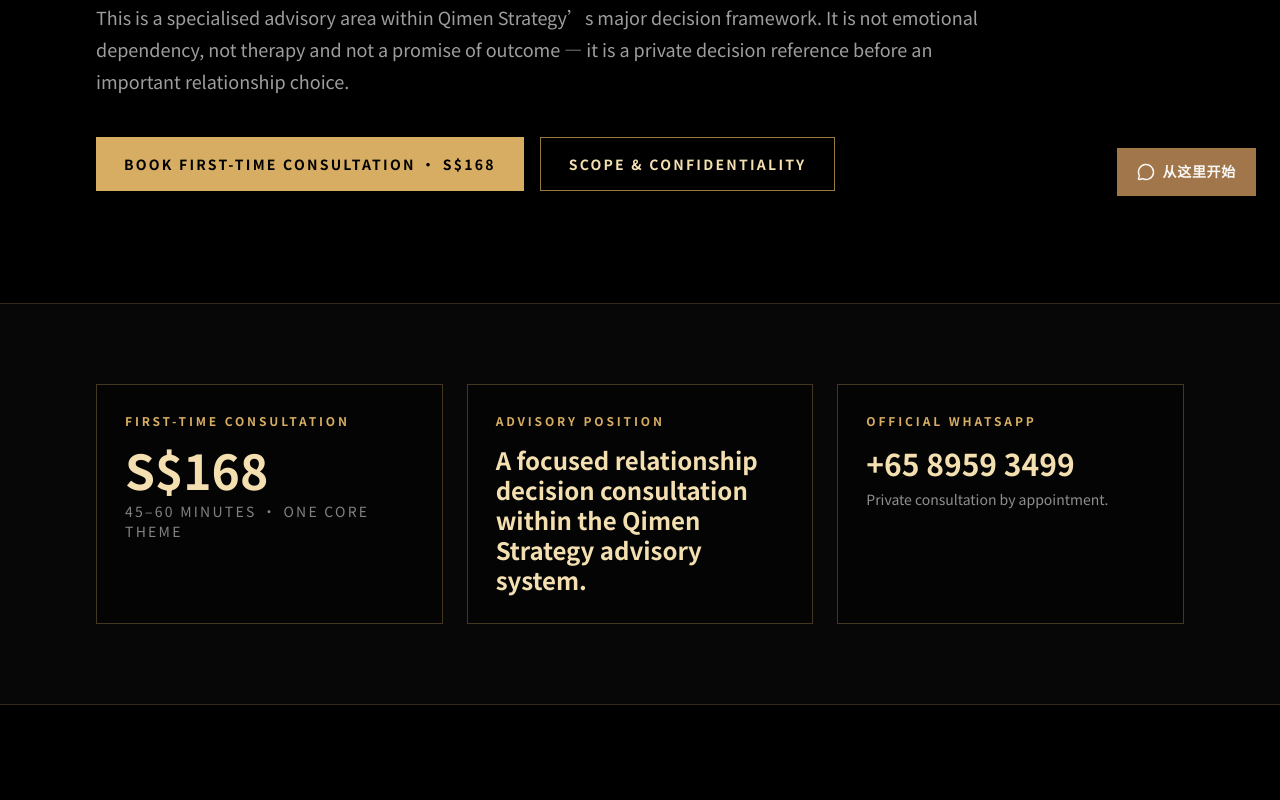
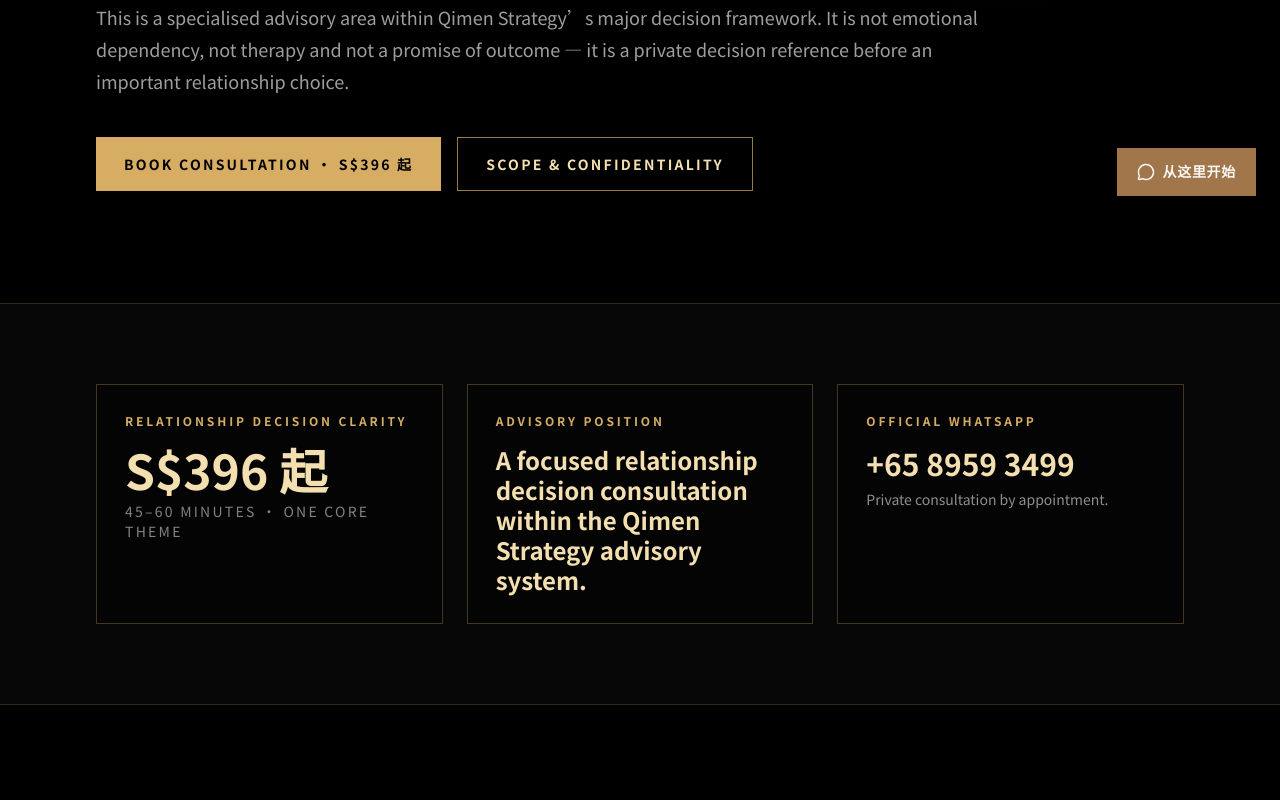
Before and after one commit to BODHIWONG/qmfeng-website, a Next.js app: page /relationship-clarity-reading-singapore in a window 1280 px wide. Shown: the part 580-1380 px from the top of the page. Built offline with nearby package versions, Linux system fonts and the light colour scheme.

Commit message:
Remove S$168 pricing from relationship clarity page

```diff
--- a/app/relationship-clarity-reading-singapore/page.tsx
+++ b/app/relationship-clarity-reading-singapore/page.tsx
@@ -57,7 +57,7 @@
 ];
 
 const boundaryRules = [
-  "One first-time session focuses on one core relationship decision theme.",
+  "One entry session focuses on one core relationship decision theme.",
   "The session provides decision reference; it does not guarantee reconciliation, marriage or a specific outcome.",
   "We do not provide emotional dependency, surveillance, manipulation or privacy-intrusive requests.",
   "Legal, medical and clinical psychological matters should be handled by qualified professionals.",
@@ -67,8 +67,8 @@
 
 const serviceLevels = [
   {
-    title: "First-Time Relationship Decision Clarity",
-    price: "S$168",
+    title: "Relationship Decision Clarity",
+    price: "S$396 起",
     detail: "45–60 minutes · one core relationship decision theme · no written report",
   },
   {
@@ -134,7 +134,7 @@
                   rel="noopener noreferrer"
                   className="inline-flex items-center justify-center bg-[#d6ad63] px-7 py-4 text-sm font-bold uppercase tracking-[0.16em] text-black transition hover:bg-[#f4dfb0]"
                 >
-                  Book First-Time Consultation · S$168
+                  Book Consultation · S$396 起
                 </a>
                 <a
                   href="#scope"
@@ -149,8 +149,8 @@
           <section className="border-y border-[#d6ad63]/20 bg-[#070707] px-4 py-16 md:py-20">
             <div className="container mx-auto grid max-w-6xl gap-6 md:grid-cols-3">
               <div className="border border-[#d6ad63]/30 bg-black/40 p-7">
-                <p className="text-xs font-bold uppercase tracking-[0.24em] text-[#d6ad63]">First-Time Consultation</p>
-                <p className="mt-4 text-5xl font-bold text-[#f4dfb0]">S$168</p>
+                <p className="text-xs font-bold uppercase tracking-[0.24em] text-[#d6ad63]">Relationship Decision Clarity</p>
+                <p className="mt-4 text-5xl font-bold text-[#f4dfb0]">S$396 起</p>
                 <p className="mt-2 text-sm uppercase tracking-[0.16em] text-white/50">45–60 minutes · one core theme</p>
               </div>
               <div className="border border-[#d6ad63]/30 bg-black/40 p-7">
@@ -291,7 +291,7 @@
                 See the situation clearly before you decide.
               </h2>
               <p className="mx-auto mt-6 max-w-3xl text-base leading-8 text-white/68 md:text-lg">
-                First-Time Relationship Decision Clarity: S$168 / 45–60 minutes. One core decision theme. Private consultation by appointment in Singapore.
+                Relationship Decision Clarity: From S$396 / 45–60 minutes. One core decision theme. Private consultation by appointment in Singapore.
               </p>
               <div className="mt-10 flex flex-col justify-center gap-4 sm:flex-row">
                 <a
```
